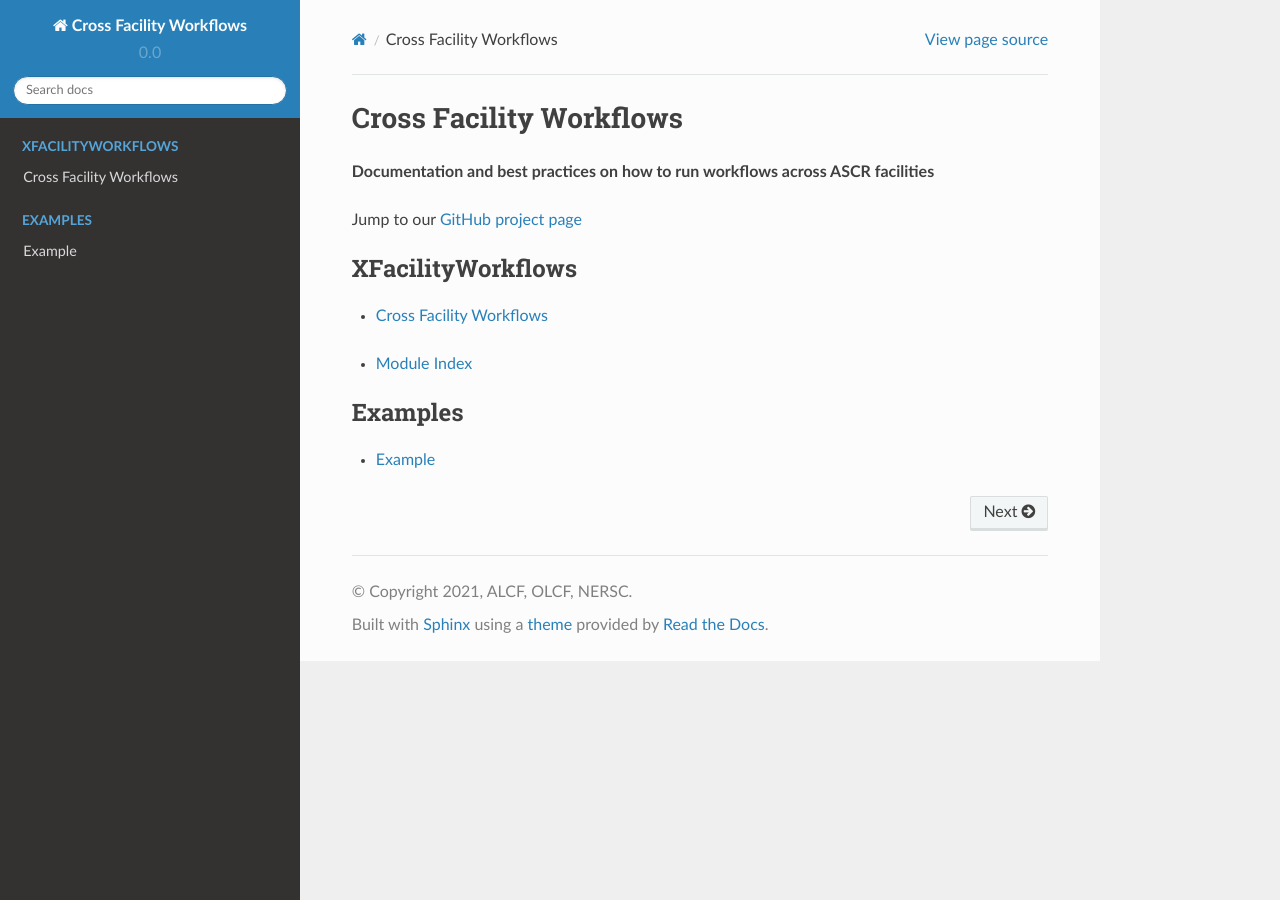
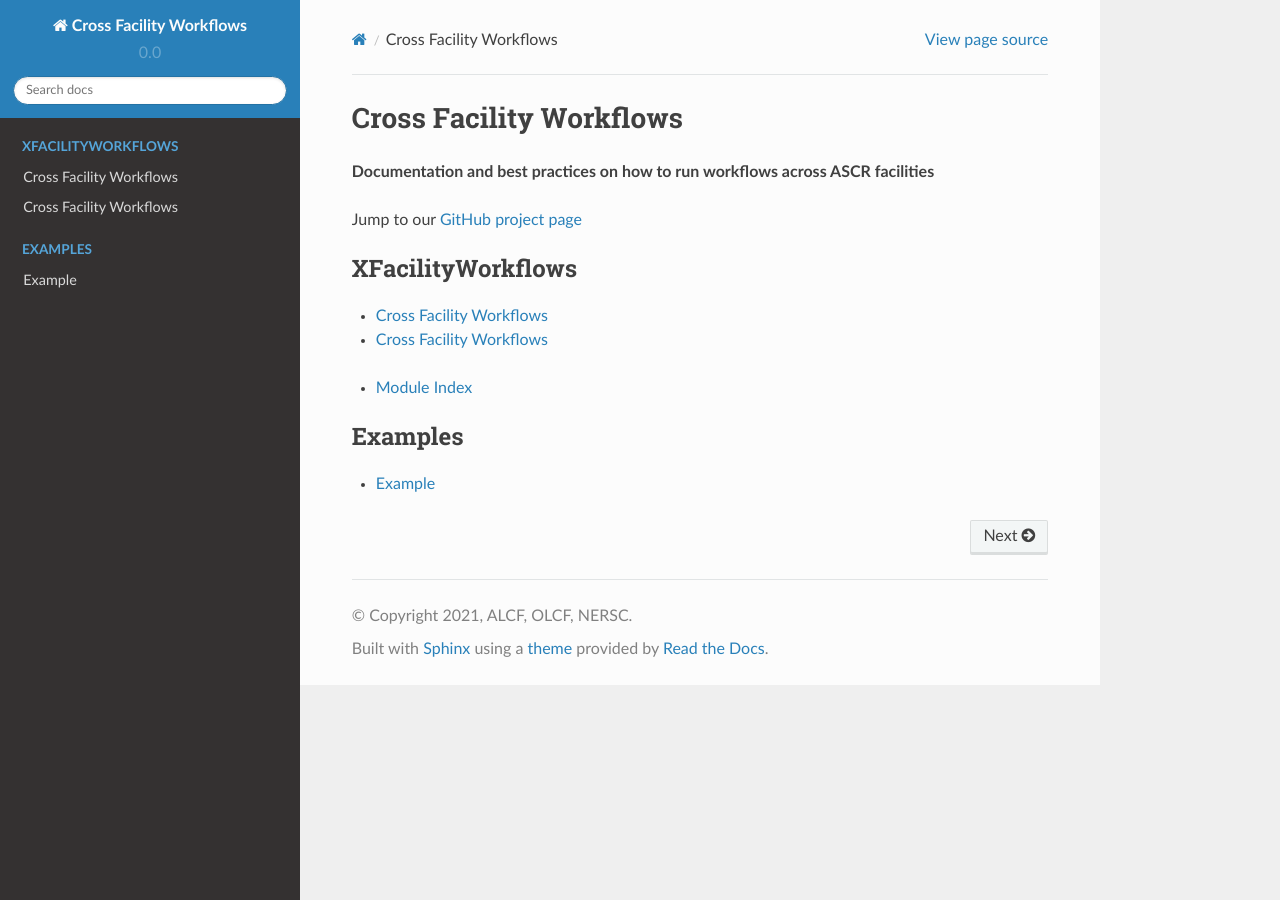
Before and after one commit to kantypas/BestPractices, a Sphinx documentation site: the page built from docs/source/index.rst, in a window 1280 px wide. Built offline with Sphinx 7.4.7 and the Read the Docs theme 2.0.0, drawn with Linux system fonts in a browser that asks for light colours; pages that are not in the unit, such as notebooks, are missing from menus; part of the change alters nothing that is shown.

```diff
--- a/docs/source/index.rst
+++ b/docs/source/index.rst
@@ -16,11 +16,6 @@ Jump to our `GitHub project page <https://github.com/CrossFacilityWorkflows/Cros
    :caption: XFacilityWorkflows
 
    about
-
-.. toctree::
-   :glob:
-   :maxdepth: 1
-   :caption: Data Management
    DataManagement
 
 * :ref:`modindex`
```
